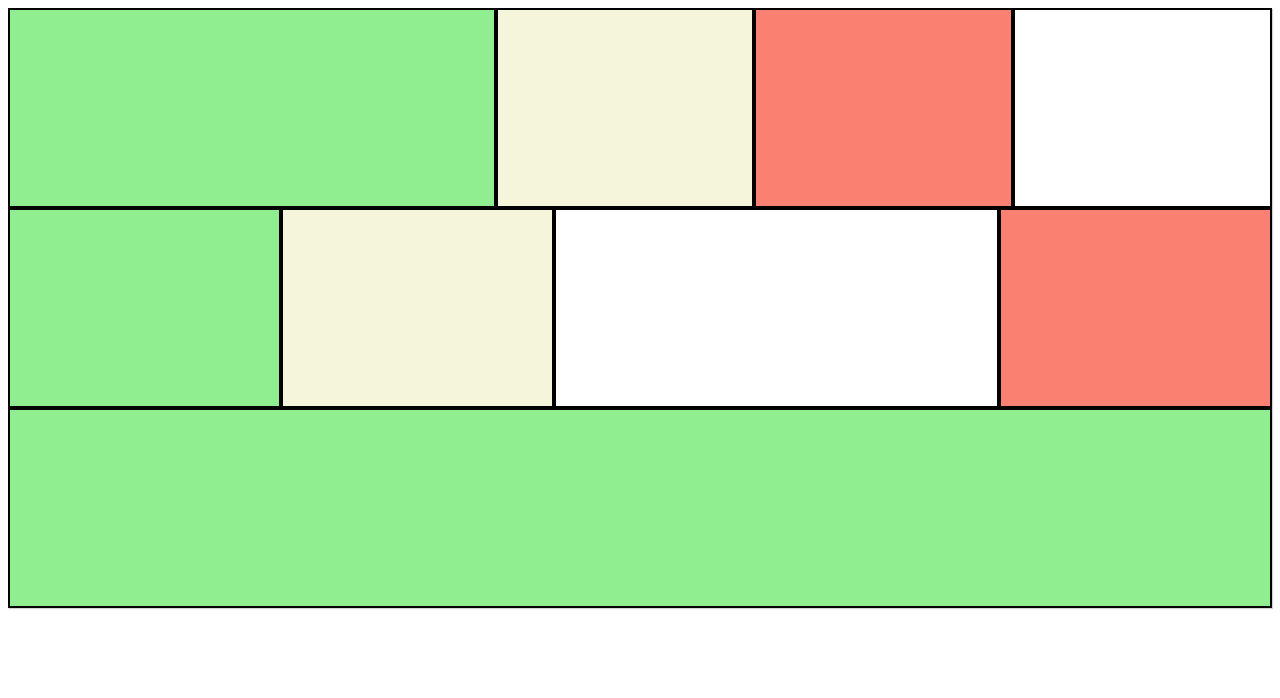
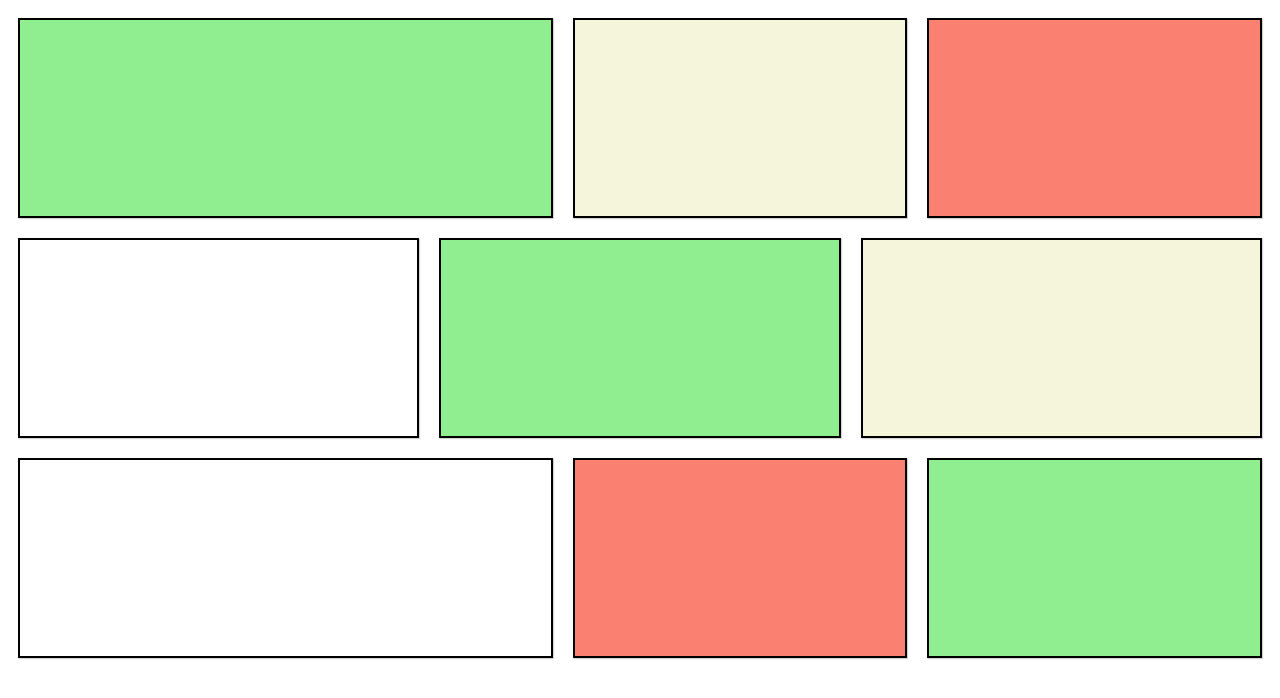
Before and after one commit to k3vnb/flex-box-puzzle-grid, a plain HTML site: page index.html in a window 1280 px wide. Drawn offline with Linux system fonts and the light colour scheme.

Commit message:
make code dry

```diff
--- a/css/master.css
+++ b/css/master.css
@@ -8,51 +8,40 @@
   display: flex;
   flex-wrap: wrap;
 }
+.small {
+  flex-basis: 250px;
+}
+.large {
+  flex-basis: 450px;
+}
 .box {
   height: 200px;
-  width: 200px;
   border: 2px black solid;
+  flex-grow: 1;
+  margin: 10px;
 }
 .a {
  background-color: lightgreen;
- flex-basis: 400px;
- flex-grow: 10;
 }
 .b {
   background-color: beige;
-  flex-basis: 250px;
-  flex-grow: 1;
  }
 .c {
   background-color: salmon;
-  flex-basis: 250px;
-  flex-grow: 1;
  }
 .d {
-  flex-basis: 250px;
-  flex-grow: 1;
  }
 .e {
   background-color: lightgreen;
-  flex-basis: 250px;
-  flex-grow: 1;
  }
 .f {
   background-color: beige;
-  flex-basis: 250px;
-  flex-grow: 1;
  }
 .g {
-  flex-basis: 400px;
-  flex-grow: 2;
   }
 .h {
   background-color: salmon;
-  flex-basis: 250px;
-  flex-grow: 1;
  }
 .i {
   background-color: lightgreen;
-  flex-basis: 250px;
-  flex-grow: 1;
  }
--- a/index.html
+++ b/index.html
@@ -7,25 +7,25 @@
   </head>
   <body>
     <div class="container">
-      <div class="box a">
+      <div class="box a large">
       </div>
-      <div class="box b">
+      <div class="box b small">
       </div>
-      <div class="box c">
+      <div class="box c small">
       </div>
 
-      <div class="box d">
+      <div class="box d small">
       </div>
-      <div class="box e">
+      <div class="box e small">
       </div>
-      <div class="box f">
+      <div class="box f small">
       </div>
 
-      <div class="box g">
+      <div class="box g large">
       </div>
-      <div class="box h">
+      <div class="box h small">
       </div>
-      <div class="box i">
+      <div class="box i small">
       </div>
 
     </div>
```
Lines whose indentation alone changed are shown as unchanged.
